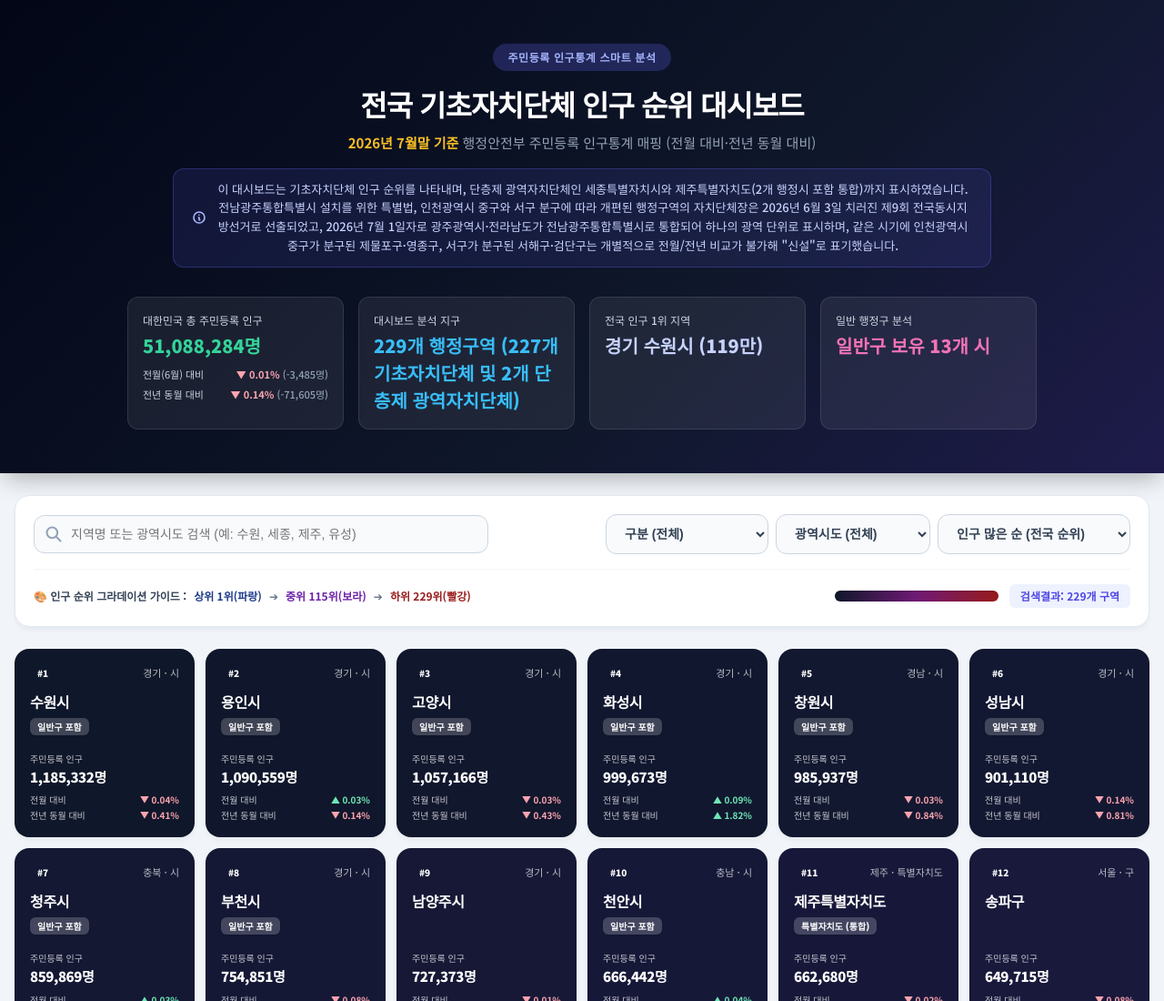
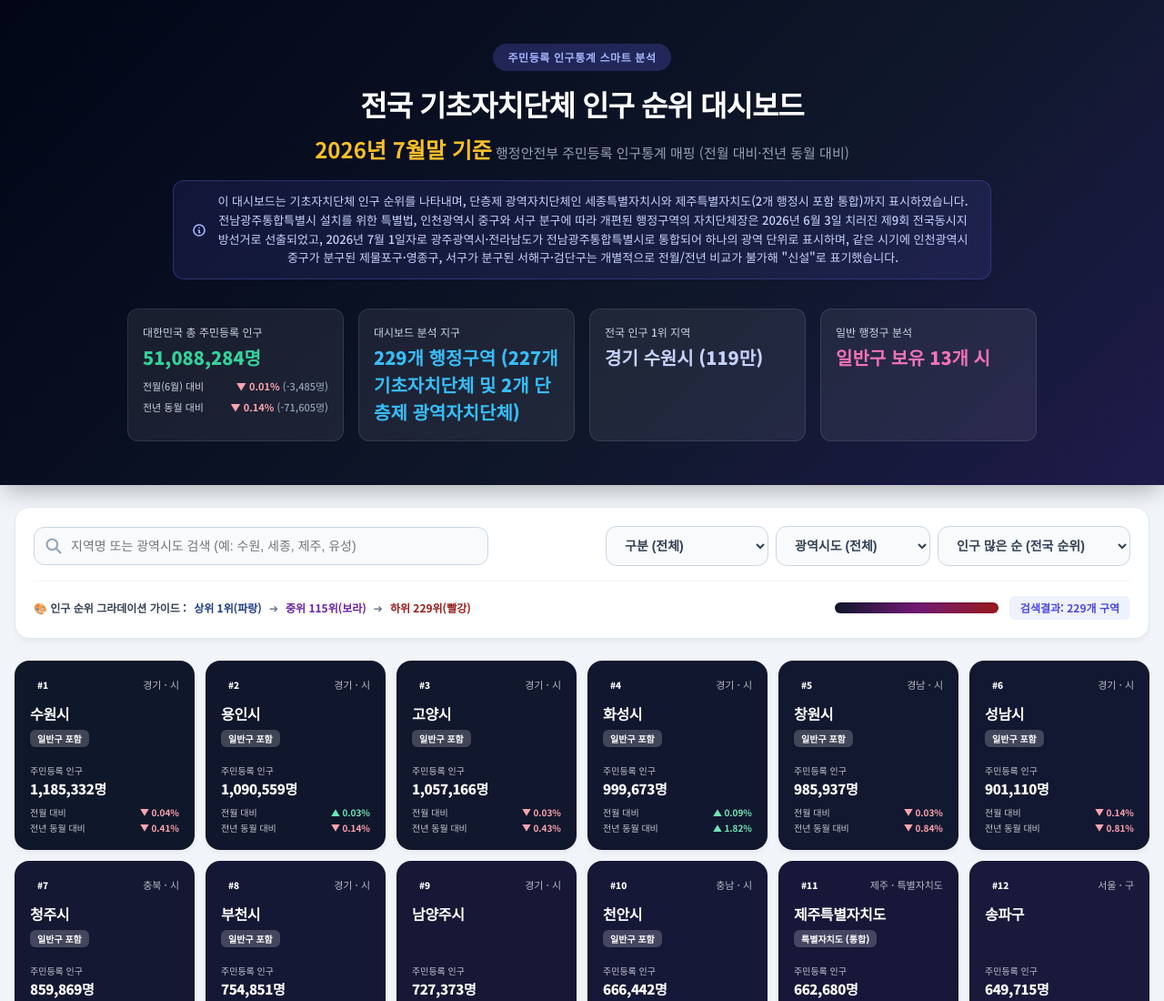
Before and after one commit to MichaelChe-76/my_dashboard, a plain HTML site: page population202607_1.html in a window 1280 px wide. Shown: the top 1100 px of the page at 91% size. Drawn offline with Linux system fonts and the light colour scheme.

Commit message:
Update population202607_1.html

```diff
--- a/population202607_1.html
+++ b/population202607_1.html
@@ -578,7 +578,7 @@
       <span class="header-badge">주민등록 인구통계 스마트 분석</span>
       <h1 class="header-title">전국 기초자치단체 인구 순위 대시보드</h1>
       <p class="header-desc">
-  <span style="font-weight: 700; color: #fbbf24;">2026년 7월말 기준</span>
+  <span style="font-weight: 700; color: #fbbf28; font-size: 24px;">2026년 7월말 기준</span>
   행정안전부 주민등록 인구통계 매핑 (전월 대비·전년 동월 대비)
 </p>
 
```
